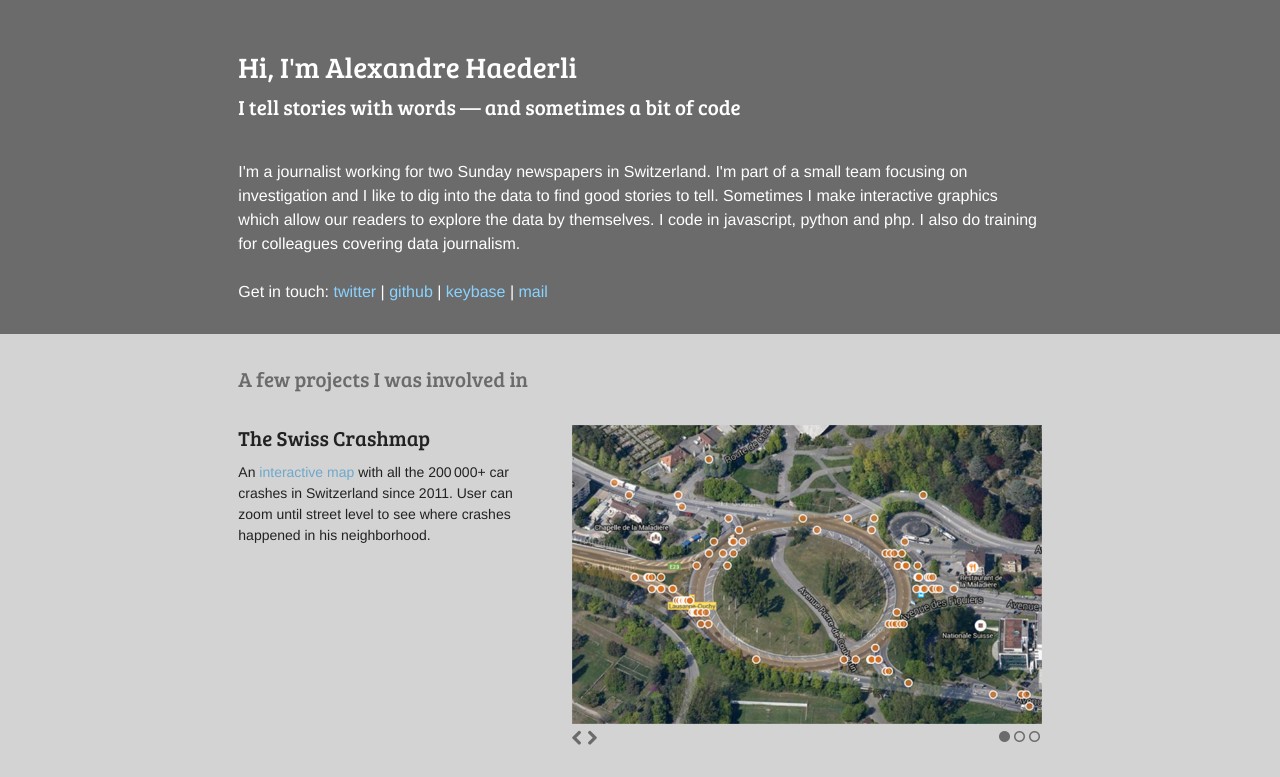
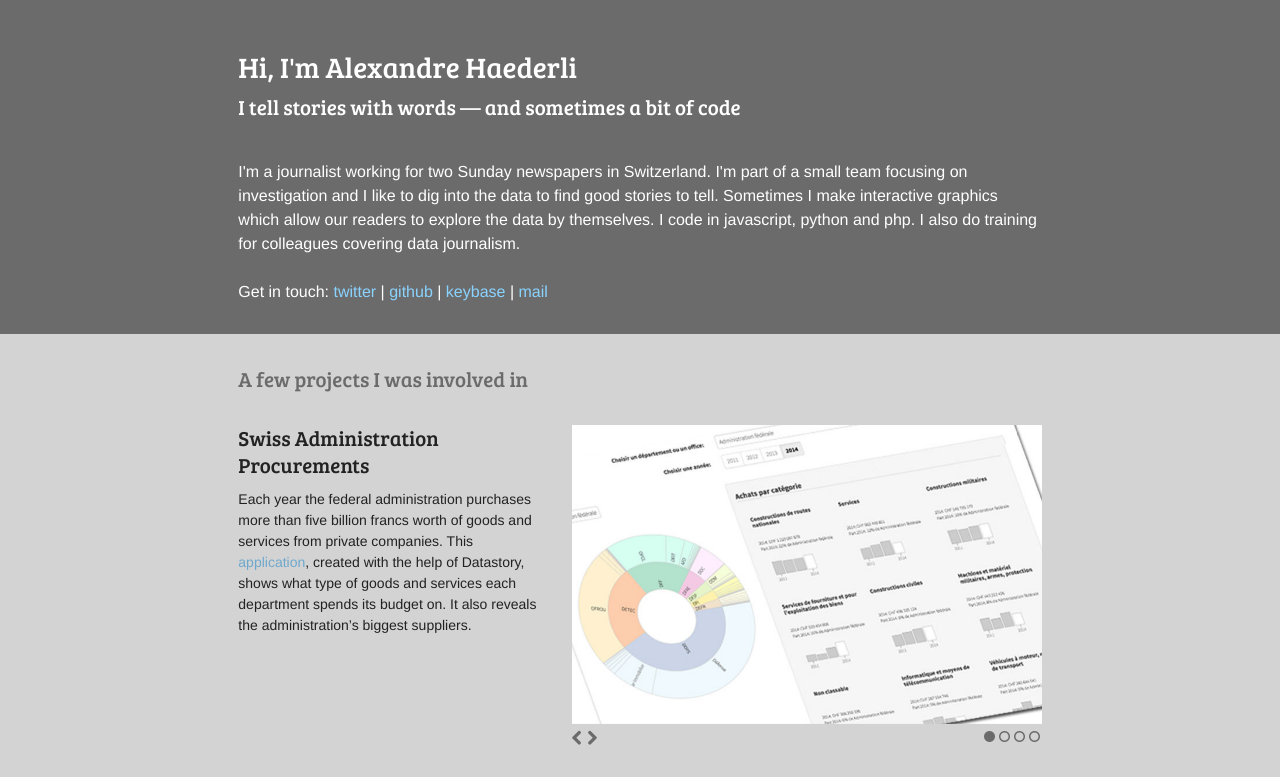
Before and after one commit to alexhaed/haederli.me-v2, a plain HTML site: page index.html in a window 1280 px wide. Shown: the top 777 px of the page. Drawn offline with Linux system fonts and the light colour scheme.

Commit message:
add procurement project

```diff
--- a/index.html
+++ b/index.html
@@ -36,14 +36,36 @@
         </div>
     </div>
 
+    <!-- ACHATS CONFEDEREATION -->
+    <div class="row lightgrey">
+        <div class="medium-4 medium-offset-1 columns">
+            <div class="projecttitle">Swiss Administration Procurements</div>
+            <div class="texte">Each year the federal administration purchases more than five billion francs worth of goods and services from private companies. This <a href="http://enquete.lematindimanche.ch/interactif/achats/indexen.html?lang=en" target="_blank">application</a>, created with the help of Datastory, shows what type of goods and services each department spends its budget on. It also reveals the administration’s biggest suppliers.</div>
+        </div>
+        <div class="medium-6 columns">
+            <div id="slides">
+                <img src="img/swissprocurements1.jpg" alt="Swiss Administration Procurements">
+                <img src="img/swissprocurements2.jpg" alt="Swiss Administration Procurements">
+                <img src="img/swissprocurements3.jpg" alt="Swiss Administration Procurements">
+                <img src="img/swissprocurements4.jpg" alt="Swiss Administration Procurements">
+                <a href="#" class="slidesjs-previous slidesjs-navigation" style="text-decoration:none"><i class="icon-chevron-left icon-small"></i></a>
+                <a href="#" class="slidesjs-next slidesjs-navigation" style="text-decoration:none"><i class="icon-chevron-right icon-small"></i></a>
+            </div>
+        </div>
+        <div class="medium-1 columns"></div>
+    </div>
+    <div class="row lightgrey">
+        <div class="small-12 columns">&nbsp;&nbsp;&nbsp;</div>
+    </div>
+
     <!-- CARTE DES ACCIDENTS -->
     <div class="row lightgrey">
         <div class="medium-4 medium-offset-1 columns">
-            <div class="projecttitle">The Swiss Crashmap</div>
+            <div class="projecttitle">Swiss Crashmap</div>
             <div class="texte">An <a href="http://www.cartedesaccidents.ch/en/" target="_blank">interactive map</a> with all the <span class="chiffres">200&nbsp;000+</span>&nbsp;car crashes in Switzerland since&nbsp;2011. User can zoom until street level to see where crashes happened in his neighborhood.</div>
         </div>
         <div class="medium-6 columns">
-            <div id="slides">
+            <div id="slides0">
                 <img src="img/swisscrashmap2.jpg" alt="The Swiss Crashmap">
                 <img src="img/swisscrashmap1.jpg" alt="The Swiss Crashmap">
                 <img src="img/swisscrashmap3.jpg" alt="The Swiss Crashmap">
@@ -217,6 +239,11 @@
                 height: 463,
                 navigation: true
             });
+            $("#slides0").slidesjs({
+                width: 728,
+                height: 463,
+                navigation: true
+            });
             $("#slides2").slidesjs({
                 width: 728,
                 height: 463,
```
Also changed, not shown: img/swissprocurements1.jpg (added), img/swissprocurements2.jpg (added), img/swissprocurements3.jpg (added), img/swissprocurements4.jpg (added).
